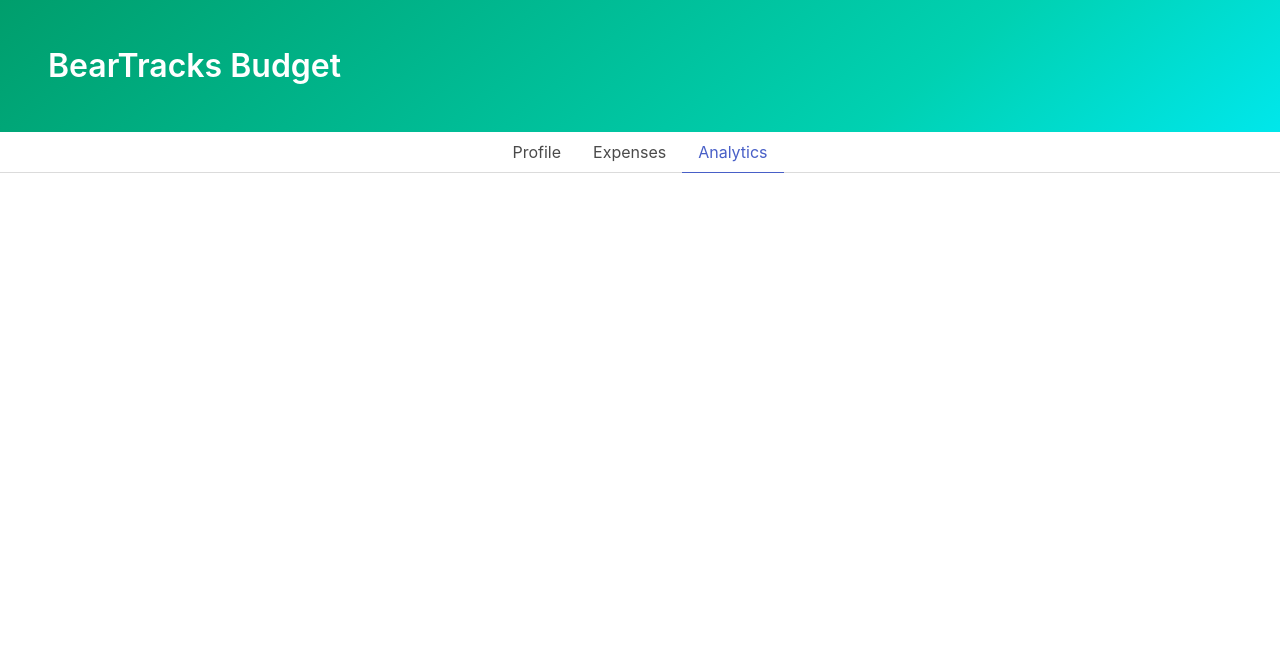
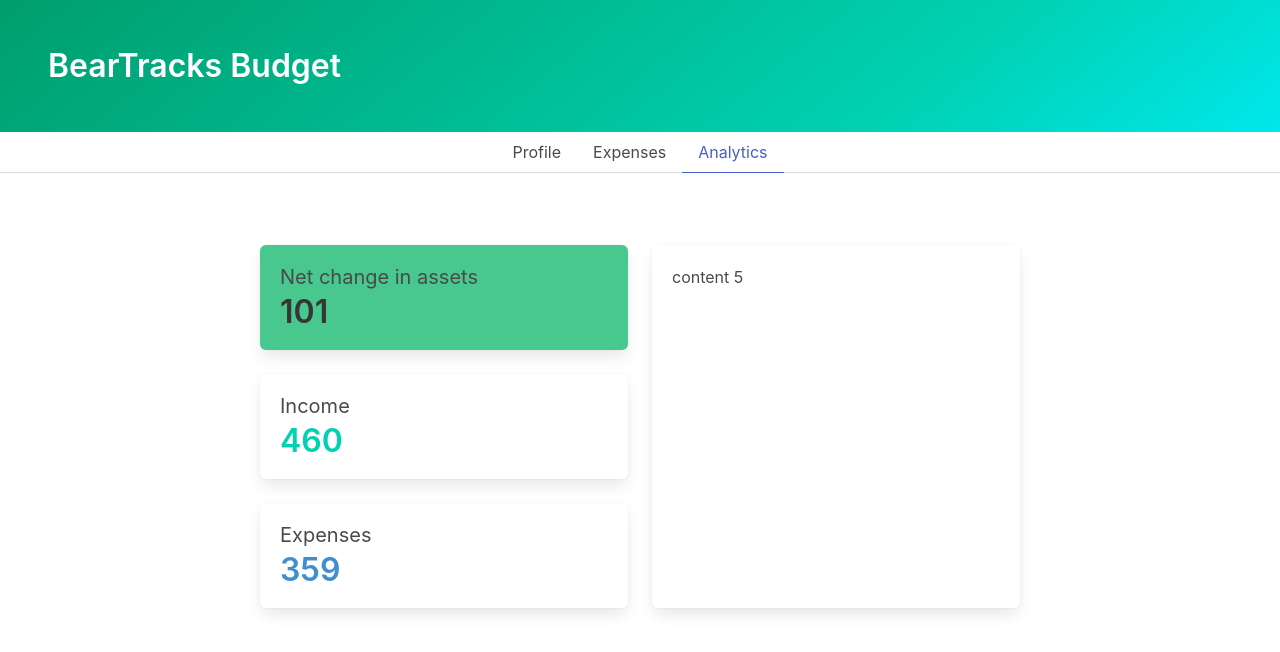
Before and after one commit to dsilberger/budget-hackathon, a React app: page / in a window 1280 px wide. Both pictures are taken after a click on the item "Analytics". Shown: the top 652 px of the page. Built offline with nearby package versions, Linux system fonts and the light colour scheme; no server answers; the HTML template or start-up script is replaced by a standard one.

Commit message:
Create total summary cards

```diff
--- a/client/src/App.jsx
+++ b/client/src/App.jsx
@@ -6,6 +6,7 @@ import ExpensesForm from "./components/ExpensesForm.jsx";
 import ExpenseList from "./components/ExpenseList.jsx";
 import UserForm from "./components/UserForm.jsx";
 import NavBar from "./components/NavBar.jsx";
+import AnalyticsContainer from "./components/analytics/AnalyticsContainer.jsx";
 
 class App extends React.Component {
   constructor(props) {
@@ -62,6 +63,11 @@ class App extends React.Component {
             <ExpenseList expenseList={this.state.expenseList} categories={this.state.categoryList} />
           </section>
         )}
+        {this.state.currentPage === "analytics" && (
+          <section className="section">
+            <AnalyticsContainer />
+          </section>
+        )}
       </div>
     );
   }
--- a/client/src/api.js
+++ b/client/src/api.js
@@ -51,6 +51,25 @@ const api = {
     };
 
     return axios(config).then(({ data }) => data);
+  },
+  Analytics: {
+    getSummary: () => {
+      const config = {
+        method: "GET",
+        url: "/analytics/summary"
+      };
+
+      const mock = {
+        expByCat: { Gym: 15000, Restaurants: 35000, Shopping: 22500 },
+        totalExp: 359000,
+        income: 460000,
+        delta: 101000
+      };
+
+      return axios(config)
+        .then(({ data }) => data)
+        .catch(err => mock);
+    }
   }
 };
 
--- /dev/null
+++ b/client/src/components/analytics/AnalyticsContainer.jsx
@@ -0,0 +1,51 @@
+import React, { useEffect, useState } from "react";
+import SummaryByCategory from "./SummaryByCategory.jsx";
+import NumberCard from "./NumberCard.jsx";
+import api from "../../api.js";
+
+const AnalyticsContainer = () => {
+  const [delta, setDelta] = useState("");
+  const [income, setIncome] = useState("");
+  const [totalExp, setTotalExp] = useState("");
+  const [expByCat, setExpByCat] = useState("");
+
+  useEffect(() => {
+    api.Analytics.getSummary().then(({ expByCat, totalExp, income, delta }) => {
+      setDelta(delta / 1000);
+      setIncome(income / 1000);
+      setTotalExp(totalExp / 1000);
+      setExpByCat(expByCat);
+    });
+  }, []);
+
+  return (
+    <div className="container">
+      <div className="tile is-ancestor">
+        <div className="tile is-2"></div>
+        <div className="tile is-vertical is-4">
+          <div className="tile">
+            <div className="tile is-parent is-vertical">
+              <article
+                className={`tile is-child box ${delta > 0 ? "has-background-success" : "has-background-danger"}`}
+              >
+                <NumberCard title={"Net change in assets"} number={delta} />
+              </article>
+              <article className="tile is-child box">
+                <NumberCard title={"Income"} number={income} numberClasses="has-text-primary" />
+              </article>
+              <article className="tile is-child box">
+                <NumberCard title={"Expenses"} number={totalExp} numberClasses="has-text-info" />
+              </article>
+            </div>
+          </div>
+        </div>
+        <div className="tile is-parent is-4">
+          <article className="tile is-child box">content 5</article>
+        </div>
+        <div className="tile is-2"></div>
+      </div>
+    </div>
+  );
+};
+
+export default AnalyticsContainer;
--- /dev/null
+++ b/client/src/components/analytics/NumberCard.jsx
@@ -0,0 +1,12 @@
+import React from "react";
+
+const NumberCard = ({ title, number, numberClasses }) => {
+  return (
+    <div className={`container`}>
+      <p className="subtitle">{title}</p>
+      <p className={`title ${numberClasses}`}>{number}</p>
+    </div>
+  );
+};
+
+export default NumberCard;
--- /dev/null
+++ b/client/src/components/analytics/SummaryByCategory.jsx
@@ -0,0 +1,7 @@
+import React from "react";
+
+const SummaryByCategory = () => {
+  return <div className="container box">Summary here</div>;
+};
+
+export default SummaryByCategory;
```
